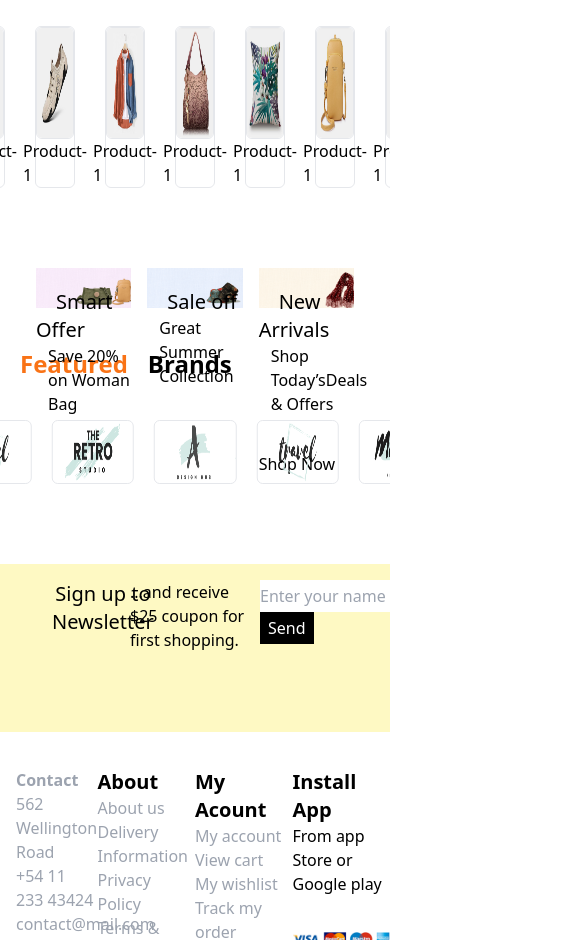
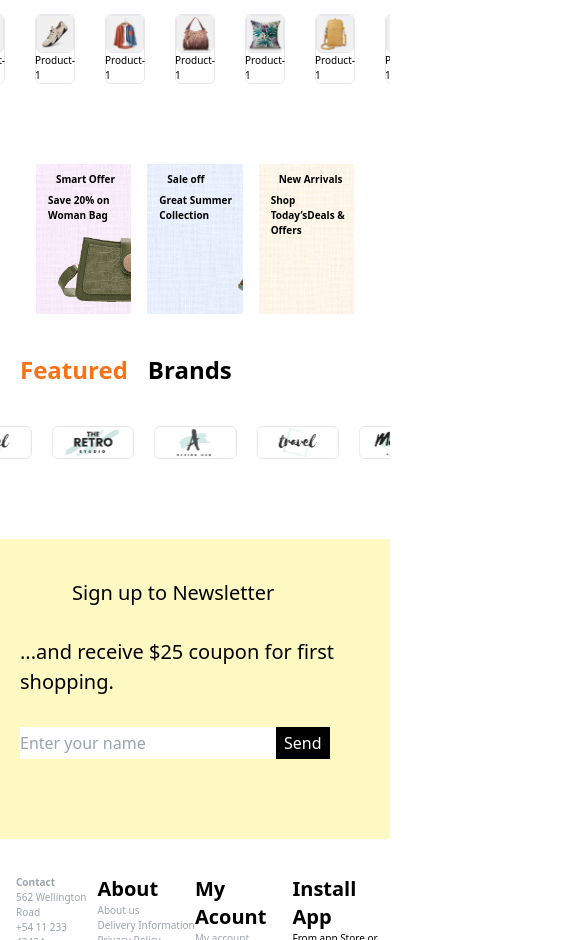
Before and after one commit to Githubmagali/clothes-shop, a Next.js app: page / in a window 390 px wide. Shown: the part 1060-2000 px from the top of the page, 585 px wide, since content can reach past the window. Built offline with nearby package versions, Linux system fonts and the light colour scheme.

Commit message:
termine checkout

```diff
--- /dev/null
+++ b/src/app/checkout/checkout.css
@@ -0,0 +1,7 @@
+@media(max-width: 700px){
+
+    .checkout-container-css{
+        display: flex;
+        flex-direction: column;
+    }
+}
--- a/src/app/checkout/page.jsx
+++ b/src/app/checkout/page.jsx
@@ -1,10 +1,13 @@
+import './checkout.css'
+
+
 export default function CheckOut() {
 
     return (
         <>
             <div className="flex flex-col p-20">
                 <h1 className="text-gray-800">Checkout</h1>
-                <div className="grid grid-cols-2 p-10">
+                <div className="grid grid-cols-2 p-10 checkout-container-css">
                     <div className="grid-col-1">
                         <h2 className="font-bold">Billing Details</h2>
                         <form className=" flex flex-col gap-y-10 p-10">
--- a/src/app/globals.css
+++ b/src/app/globals.css
@@ -9,9 +9,19 @@
 @import 'swiper/css/pagination';
 
 
-.our-collection{
-    width: 900px;
-    height: 300px;
+/* Estilos para pantallas de ordenador */
+@media (min-width: 1024px) {
+    .our-collection {
+        width: 900px;
+        height: 300px;
+    }
+}
+/* Estilos para pantallas móviles */
+@media (max-width: 600px) {
+    .our-collection {
+        width: 300px;  /* Ajusta estos valores según sea necesario */
+        height: auto;  /* Ajusta estos valores según sea necesario */
+    }
 }
 
 
--- a/src/app/page.jsx
+++ b/src/app/page.jsx
@@ -207,7 +207,7 @@ export default function HomePage() {
         <div className="">
           <img src="banner/banner-4.png" alt="" />
           <div className="absolute lg:top-9 banner-text-css ">
-            <h4 className="text-center lg:text-3xl lg:pl-9 title-repair-css">Repair Services</h4>
+            <h4 className="text-center lg:text-3xl lg:pl-9   title-repair-css">Repair Services</h4>
             <h1 className="text-center pl-5 lg:mt-9 title-repair-css">We're an Apple </h1>
             <h2 className="text-center lg:pl-8 lg:mb-9 title-repair-css ">
               Authorised Service Provider
@@ -246,8 +246,8 @@ export default function HomePage() {
             {items4.map((item, index) => (
               <SwiperSlide key={index}>
                 <div className="border rounded-md flex flex-col items-center justify-center">
-                  <img src={item.img} className="w-24 h-28 border rounded-md" />
-                  <p>{item.title}</p>
+                  <img src={item.img} className="lg:w-24 lg:h-28 border rounded-md" />
+                  <p className="title-swiper-css">{item.title}</p>
                 </div>
               </SwiperSlide>
             ))}
@@ -257,15 +257,13 @@ export default function HomePage() {
       <section class="flex px-9">
         <div class="grid grid-cols-3 gap-x-4">
           {items5.map((item, index) => (
-            <div class="grid-col-1">
+            <div  key={index} class="grid-col-1">
               <div class="relative">
-                <img src={item.img} alt={item.alt} />
-                <div class="absolute top-5">
-                  <span className="text-xl pl-5">{item.name}</span>
-                  <h4 className="pl-3 pb-9">{item.text}</h4>
-                  <a href="shop.html" className="text-center">
-                    {item.buttom}
-                  </a>
+                <img src={item.img} alt={item.alt} className="img-map-5-css" />
+                <div class="absolute lg:top-1 container-color-css">
+                  <span className="text-xl pl-5 text-container-map-css">{item.name}</span>
+                  <h4 className="pl-3 pb-9 text-container-map-css">{item.text}</h4>
+
                 </div>
               </div>
             </div>
@@ -295,7 +293,7 @@ export default function HomePage() {
           >
             {items6.map((item, index) => (
               <SwiperSlide key={index}>
-                <img src={item.img} className="w-64 h-16 border rounded-md" />
+                <img src={item.img} className="border rounded-md" />
               </SwiperSlide>
             ))}
           </Swiper>
--- a/src/app/pageMain.css
+++ b/src/app/pageMain.css
@@ -1,4 +1,4 @@
-@media (max-width: 768px) {
+@media (max-width: 1100px) {
 .shop-free-css{
     padding-left: 5px;
     padding-right: 5px;
@@ -19,6 +19,9 @@
 .btn-free-css{
    font-size: 12px;
 }
+.container-color-css{
+    top:1px
+}
 .banner-css{
    padding-bottom: 20px;
 }
@@ -35,6 +38,23 @@
 .banner-text-css {
     top: 1rem;
 }
-
+.title-swiper-css{
+    font-size: 10px;
+}
+.text-container-map-css{
+    font-size: 12px;
+    font-weight: 700;
+}
 
 }
+
+@media(max-width: 680px){
+    .text-container-map-css{
+        font-size: 10px;
+    }
+    .img-map-5-css{
+        width: 200px;
+        height: 150px;
+        object-fit: cover;
+    }
+}
--- /dev/null
+++ b/src/components/footer.css
@@ -0,0 +1,24 @@
+@media (max-width: 768px) {
+
+.selection-footer-css{
+ display: flex;
+ flex-direction: column;
+ gap: 30px;
+ padding-left: 20px;
+ padding-top: 40px;
+}
+.icon-card-css{
+    font-size: 30px;
+    margin: 0;
+}
+.footer-title-css{
+    font-size: 20px;
+}
+
+.selection-footer-second-css{
+   font-size: 10px;
+}
+
+
+
+}
--- a/src/components/footer.jsx
+++ b/src/components/footer.jsx
@@ -1,23 +1,26 @@
-export default function Footer(){
+import './footer.css'
 
-    return(
+export default function Footer() {
+
+    return (
         <>
-        <selection className="grid grid-cols-3 pt-4 bg-yellow-100 w-full pb-20">
-        <div className="pl-9 flex"><i class='bx bxs-envelope  text-3xl'></i>
-        <h1 className="text-center text-xl pl-4">Sign up to Newsletter</h1></div>
+            <selection className="grid lg:grid-cols-3 pt-4 bg-yellow-100 w-full pb-20 selection-footer-css">
+                <div className="pl-9 flex"><i class='bx bxs-envelope  lg:text-3xl icon-card-css'></i>
+                    <h1 className="text-center text-xl pl-4 footer-title-css">Sign up to Newsletter</h1>
+                    </div>
                 <div>
-            <p>...and receive $25 coupon for first shopping.</p>
+                    <p className='footer-title-css'>...and receive $25 coupon for first shopping.</p>
                 </div>
-        <div className="grid-col-1 gap-x-4">
-            <input type="email" placeholder="Enter your name" className="w-64 h-8 "/>
+                <div className="grid-col-1 gap-x-4 ">
+                    <input type="email" placeholder="Enter your name" className="w-64 h-8 " />
                     <button className="pl-2 bg-black text-white px-2 h-8 hover:bg-orange-400">Send</button>
                 </div>
             </selection>
 
-    <selection className="grid grid-cols-4 pt-9 pb-5">
+            <selection className="grid grid-cols-4 pt-9 pb-5 selection-footer-second-css">
                 <div className="grid-col-1 pl-4">
                     <i class="bx bx-closet text-4xl"></i>
-            <h1  className="font-bold text-gray-400">Contact</h1>
+                    <h1 className="font-bold text-gray-400">Contact</h1>
                     <div className="text-gray-400">
                         <p>562 Wellington Road</p>
                         <p>+54 11 233 43424</p>
@@ -49,7 +52,7 @@ export default function Footer(){
                     <h1 className="text-xl font-bold">Install App</h1>
                     <p>From app Store or Google play</p>
                     <div className="pt-9">
-                <img src="/payment-method.png"/>
+                        <img src="/payment-method.png" />
                     </div>
                 </div>
 
--- a/src/components/navbar.css
+++ b/src/components/navbar.css
@@ -16,7 +16,24 @@
         font-size: 12px;
     }
 
+   .navbar-sections-seconds-css{
+      display: flex;
+      font-size: 12px;
+   }
+   .grid-content-css{
+    display: flex;
+    flex-direction: column;
+    font-size: 12px;
+   }
+   .container-text-grid-css{
+    font-size: 12px;
+   }
 
+   .selections-conteiner-navbar-css{
+    width: 100px;
+    height: 100px;
+    padding-left: 10px;
+   }
 
 
 }
--- a/src/components/navbar.jsx
+++ b/src/components/navbar.jsx
@@ -29,8 +29,8 @@ export default function Navbar() {
 
 
 
-    return (
-        <>
+    return (<>
+      <>
             <div className="flex lg:px-10 justify-between bg-yellow-100 pt-3 container-main-css">
                 <div className="col-span-3 lg:col-span-4">
                     <ul className="flex">
@@ -117,7 +117,7 @@ export default function Navbar() {
 
 
 
-      <section className="flex pr-8 pt-5">
+      <section className="flex lg:pr-8 pt-5 navbar-sections-seconds-css">
         <div className="px-2">Home</div>
 
         <ul className="flex">
@@ -130,15 +130,15 @@ export default function Navbar() {
             >
               Our collection <i class="bx bx-chevron-down"></i>
               <ul
-                className={`absolute top-full left-0 z-10 bg-white  shadow-md
+                className={`absolute lg:top-full left-0 z-10 bg-white  shadow-md
                                 ${
                                   isOpen
                                     ? "visible opacity-100"
                                     : "invisible opacity-0"
                                 } transition-all duration-250 ease-in-out`}
               >
-                <div className="grid grid-cols-4 our-collection gap-y-3 gap-x-4 ">
-                  <div className="grid-col-1">
+                <div className="lg:grid lg:grid-cols-4 our-collection lg:gap-y-3 lg:gap-x-4 grid-content-css">
+                  <div className="lg:grid-col-1 container-text-grid-css">
                     <h1 className="text-center  text-yellow-400 p-3">
                       Women's fashion
                     </h1>
@@ -147,25 +147,25 @@ export default function Navbar() {
                     <p className="pl-3">Hiddies</p>
                     <p className="pl-3">Shoes</p>
                   </div>
-                  <div className="grid-col-1">
+                  <div className="lg:grid-col-1 container-text-grid-css">
                     <h1 className="text-center  text-yellow-400 p-3">
                       Men's fashion
                     </h1>
-                    <p>Dresses</p>
-                    <p>Shirts</p>
-                    <p>Hiddies</p>
-                    <p>Shoes</p>
+                    <p className="pl-3">Dresses</p>
+                    <p className="pl-3">Shirts</p>
+                    <p className="pl-3">Hiddies</p>
+                    <p className="pl-3">Shoes</p>
                   </div>
-                  <div className="grid-col-1">
+                  <div className="lg:grid-col-1 container-text-grid-css">
                     <h1 className="text-center  text-yellow-400 p-3">
                       Technology
                     </h1>
-                    <p>Tablets</p>
-                    <p>Laptop</p>
-                    <p>Ultraslim</p>
-                    <p>Headphones</p>
+                    <p className="pl-3">Tablets</p>
+                    <p className="pl-3">Laptop</p>
+                    <p className="pl-3">Ultraslim</p>
+                    <p className="pl-3">Headphones</p>
                   </div>
-                  <div className="grid-col-1">
+                  <div className="lg:grid-col-1 ">
                     <img src="clothes-3.jpg" className="" />
                   </div>
                 </div>
@@ -184,7 +184,7 @@ export default function Navbar() {
             >
               Sections <i class="bx bx-chevron-down"></i>
               <ul
-                className={`absolute top-full left-0 z-10 bg-white  shadow-md  w-32 h-28 pt-5
+                className={`absolute top-full left-0 z-10 bg-white  shadow-md  lg:w-32 lg:h-28 pt-5 selections-conteiner-navbar-css
                     ${
                       selectOpen ? "visible opacity-100" : "invisible opacity-0"
                     } transition-all duration-250 ease-in-out`}
@@ -202,5 +202,7 @@ export default function Navbar() {
       </section>
 
         </>
+    </>
+
     )
 }
```
Lines whose indentation alone changed are shown as unchanged.
